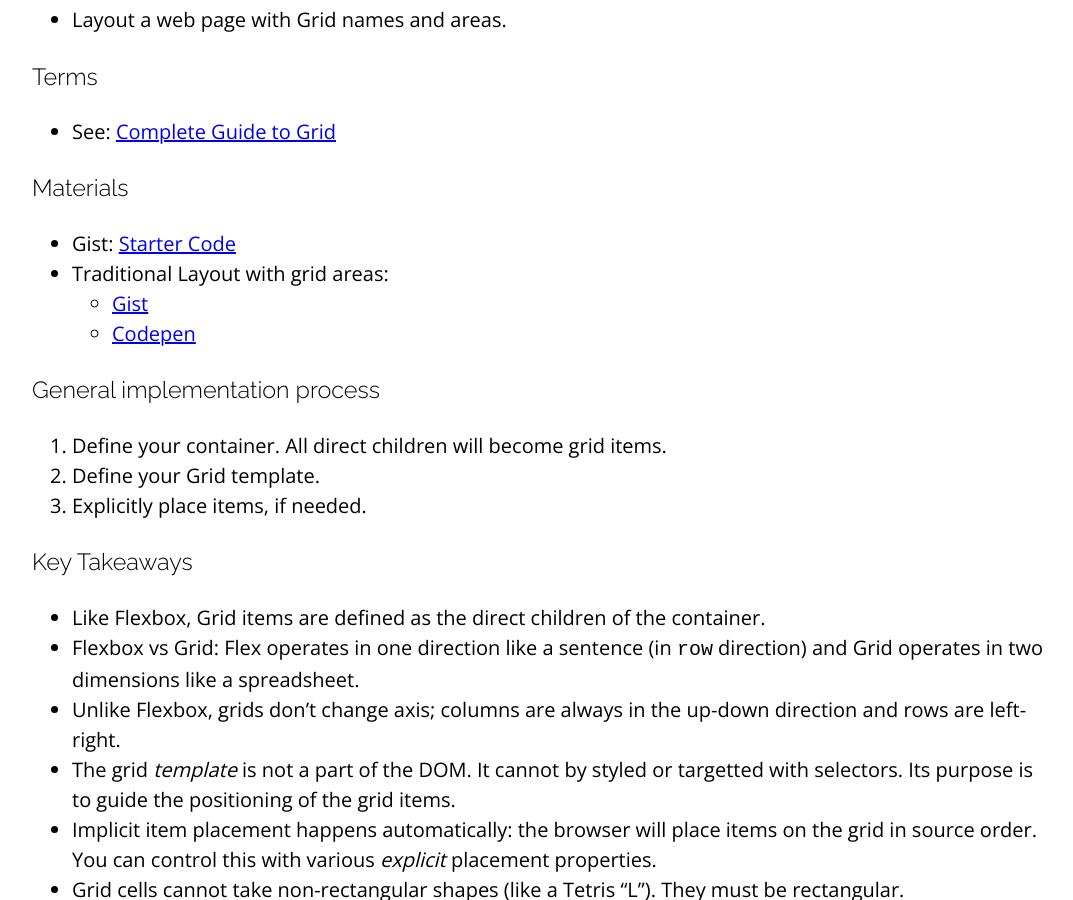
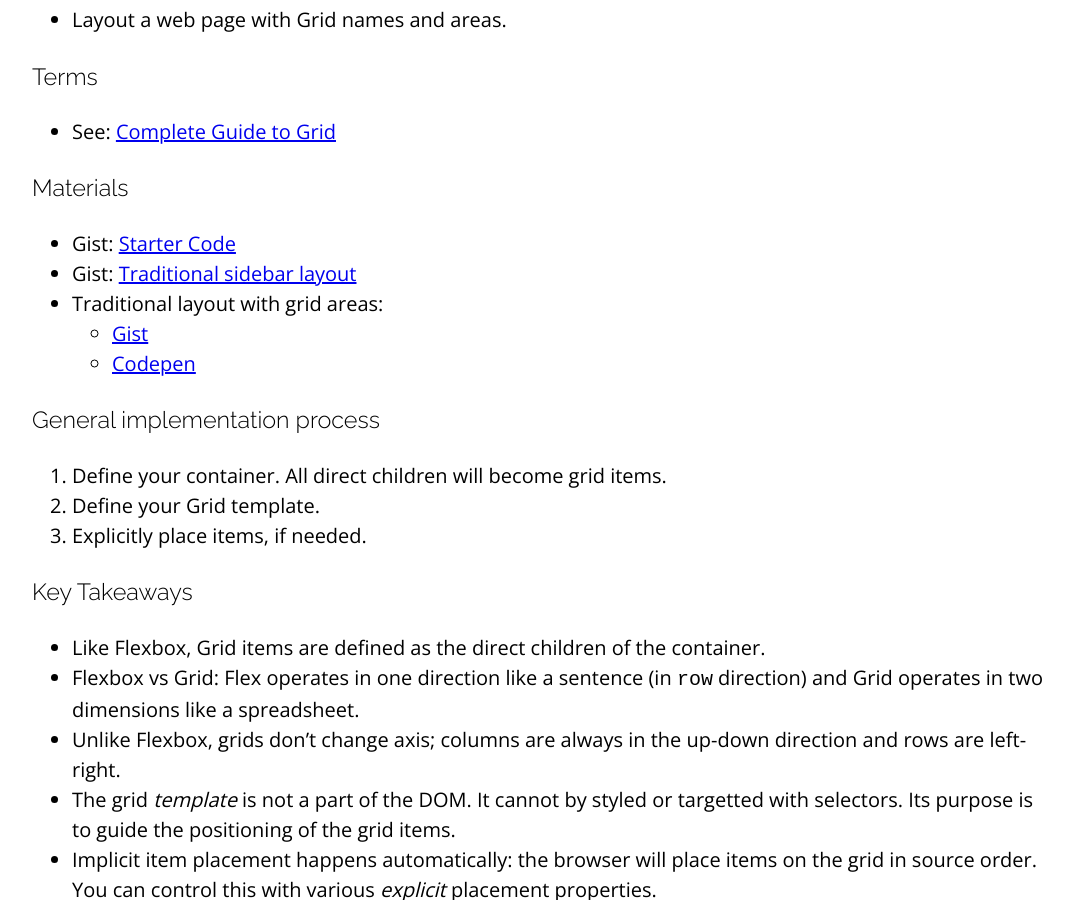
Before and after one commit to sait-wbdv/winter-2021, a Jekyll site: the page built from _posts/2021-01-28-grid-fundamentals.md, in a window 1280 px wide and 900 px high, scrolled down 1973 px. Shown: the whole window, without its empty margins (96-1169 px from the left). Built offline with Jekyll 4.4.1, drawn with Linux system fonts in a browser that asks for light colours; nearby versions of some CDN libraries.

Commit message:
added gist sample layout

```diff
--- a/_posts/2021-01-28-grid-fundamentals.md
+++ b/_posts/2021-01-28-grid-fundamentals.md
@@ -54,7 +54,8 @@ categories: cpnt260
 
 ### Materials
 - Gist: [Starter Code](https://gist.github.com/acidtone/d946ea7147e60568d7f8262b5e7be449)
-- Traditional Layout with grid areas:
+- Gist: [Traditional sidebar layout](https://gist.github.com/acidtone/4c73631fe86425523c3161743a32f03b)
+- Traditional layout with grid areas:
   - [Gist](https://gist.github.com/acidtone/0813b3f46c99cc08760a421f3d2dcca3)
   - [Codepen](https://codepen.io/browsertherapy/pen/gOYVaVN)
 
```
